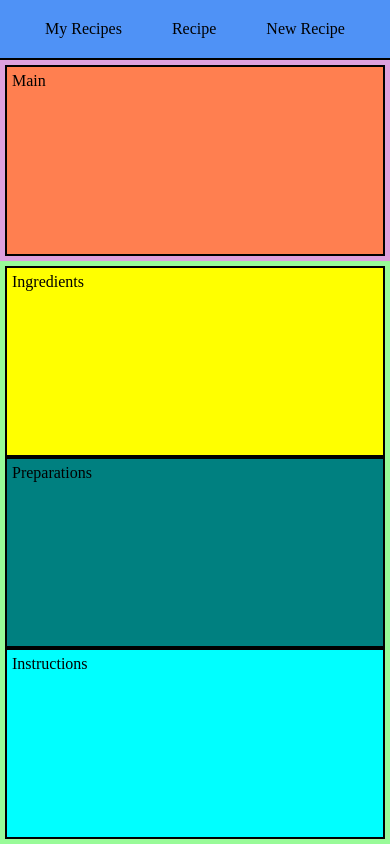
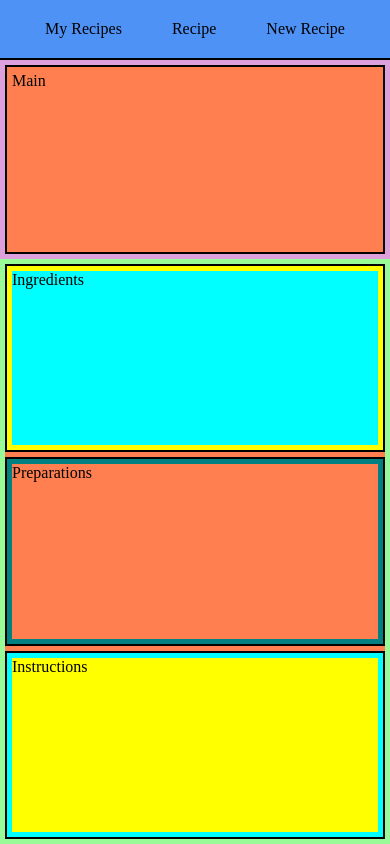
Before and after one commit to biggersmatt/jumptorecipe, a React (Create React App) app: page /recipe in a window 390 px wide. Built offline with nearby package versions, Linux system fonts and the light colour scheme.

Commit message:
Adds responsive design to recipe page

```diff
--- a/src/components/Recipe/recipe.css
+++ b/src/components/Recipe/recipe.css
@@ -12,13 +12,49 @@
 }
 .details {
   background-color: coral;
+  flex-direction: column;
+}
+
+/* Ingredients */
+.ingredients-wrapper {
+  background-color: yellow;
 }
 .ingredients {
+  background-color: aqua;
+}
+
+/* Preparations */
+.preparations-wrapper {
+  background-color: teal;
+  margin-top: 5px;
+}
+.preparations {
+  background-color: coral;
+}
+
+/* Instructions */
+.instructions-wrapper {
+  background-color: aqua;
+  margin-top: 5px;
+}
+.instructions {
   background-color: yellow;
 }
-.preparations {
-  background-color: teal;
+
+/***************** iPad ******************/
+@media (min-width: 820px) {
+
 }
-.instructions {
-  background-color: aqua;
+
+/*************** Desktop ****************/
+@media (min-width: 1200px) {
+  .details {
+    flex-direction: row;
+  }
+  .preparations-wrapper {
+    margin-top: 0;
+  }
+  .instructions-wrapper {
+    margin-top: 0;
+  }
 }
--- a/src/pages/Recipe.jsx
+++ b/src/pages/Recipe.jsx
@@ -9,15 +9,21 @@ export default function Recipe() {
         </div>
       </div>
       <div className="details-wrapper flex flex-grow-3 padding">
-        <div className='details flex column flex-grow-1'>
-          <div className='ingredients flex-grow-1 border padding'>
-            <p>Ingredients</p>
+        <div className='details flex flex-grow-1'>
+          <div className='ingredients-wrapper flex column flex-grow-1 border padding'>
+            <div className="ingredients flex-grow-1">
+              <p>Ingredients</p>
+            </div>
           </div>
-          <div className='preparations flex-grow-1 border padding'>
-            <p>Preparations</p>
+          <div className='preparations-wrapper flex column flex-grow-1 border padding'>
+            <div className="preparations flex-grow-1">
+              <p>Preparations</p>
+            </div>
           </div>
-          <div className='instructions flex-grow-1 border padding'>
-            <p>Instructions</p>
+          <div className='instructions-wrapper flex column flex-grow-1 margin-top border padding'>
+            <div className="instructions flex-grow-1">
+              <p>Instructions</p>
+            </div>
           </div>
         </div>
       </div>
```
